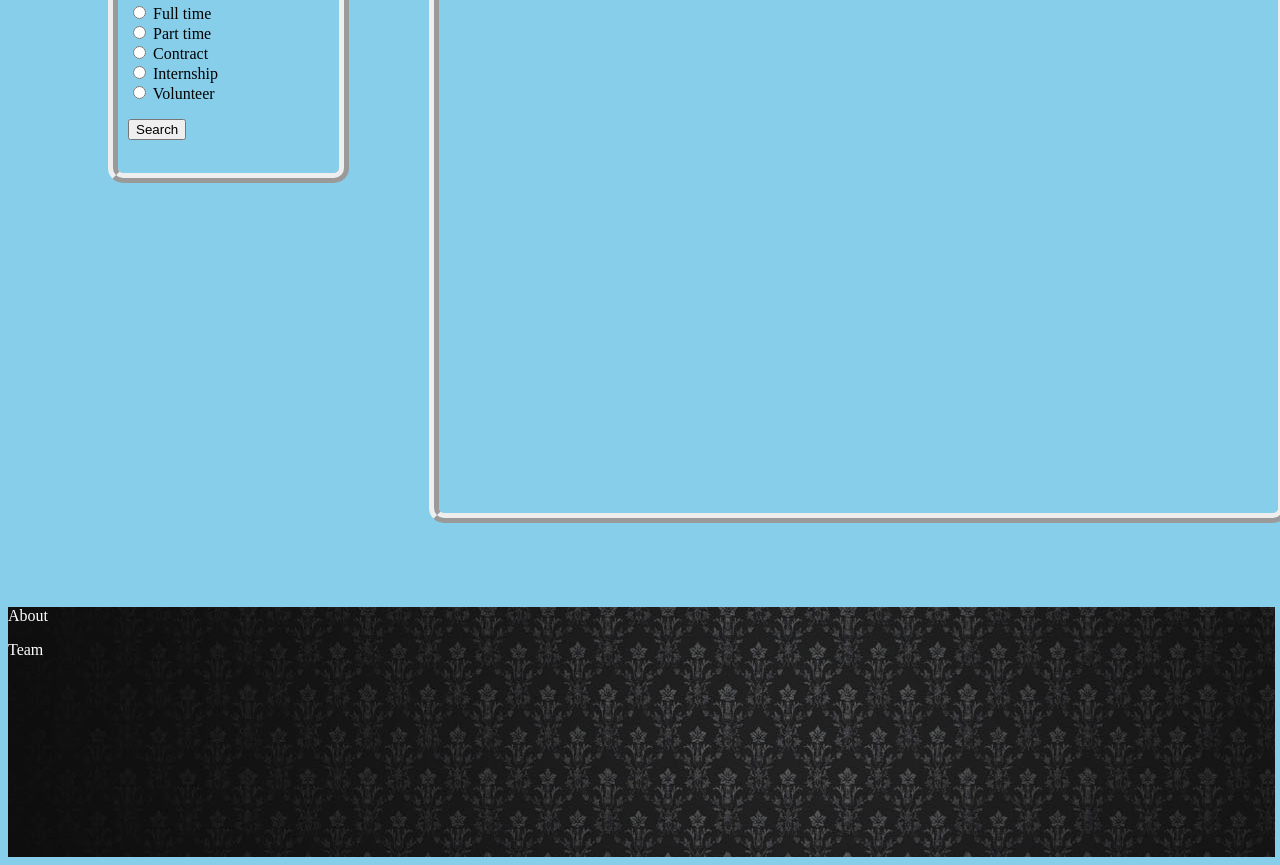
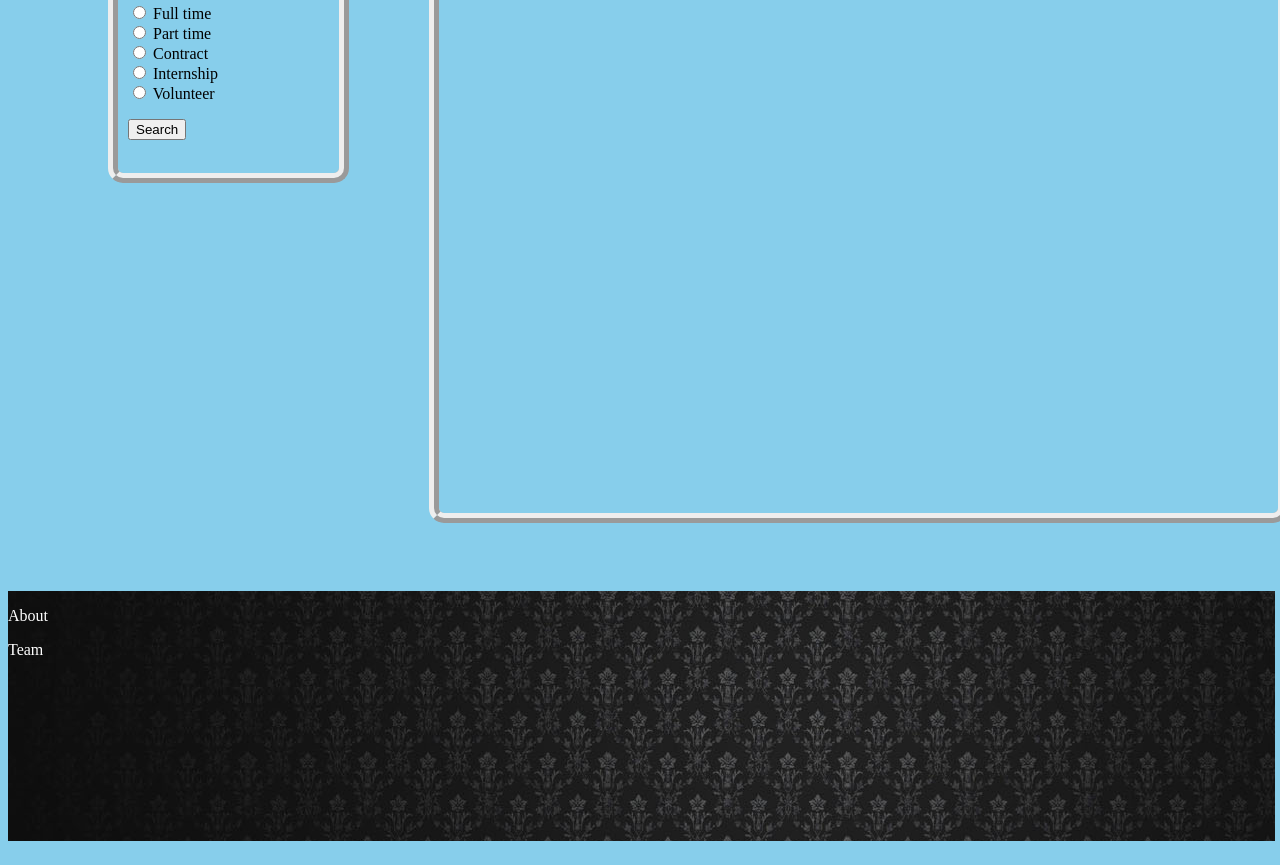
Before and after one commit to Favy217/Favy217.github.io, a plain HTML site: page client/Homepage.html in a window 1280 px wide. Shown: the part 645-1510 px from the top of the page. After the commit the page ends 1486 px from the top, so only its background shows below. Drawn offline with Linux system fonts and the light colour scheme; no server answers.

Commit message:
Update homepage.css

```diff
--- a/client/homepage.css
+++ b/client/homepage.css
@@ -61,7 +61,10 @@ h2{
 footer{
 	background-image: url(homepage_bg.jpg);
 	position: relative;
-	bottom: 0;
+	height: 250px;
+	width: 100%;
+	position: absolute;
+
 }
 
 #formShow{
```
